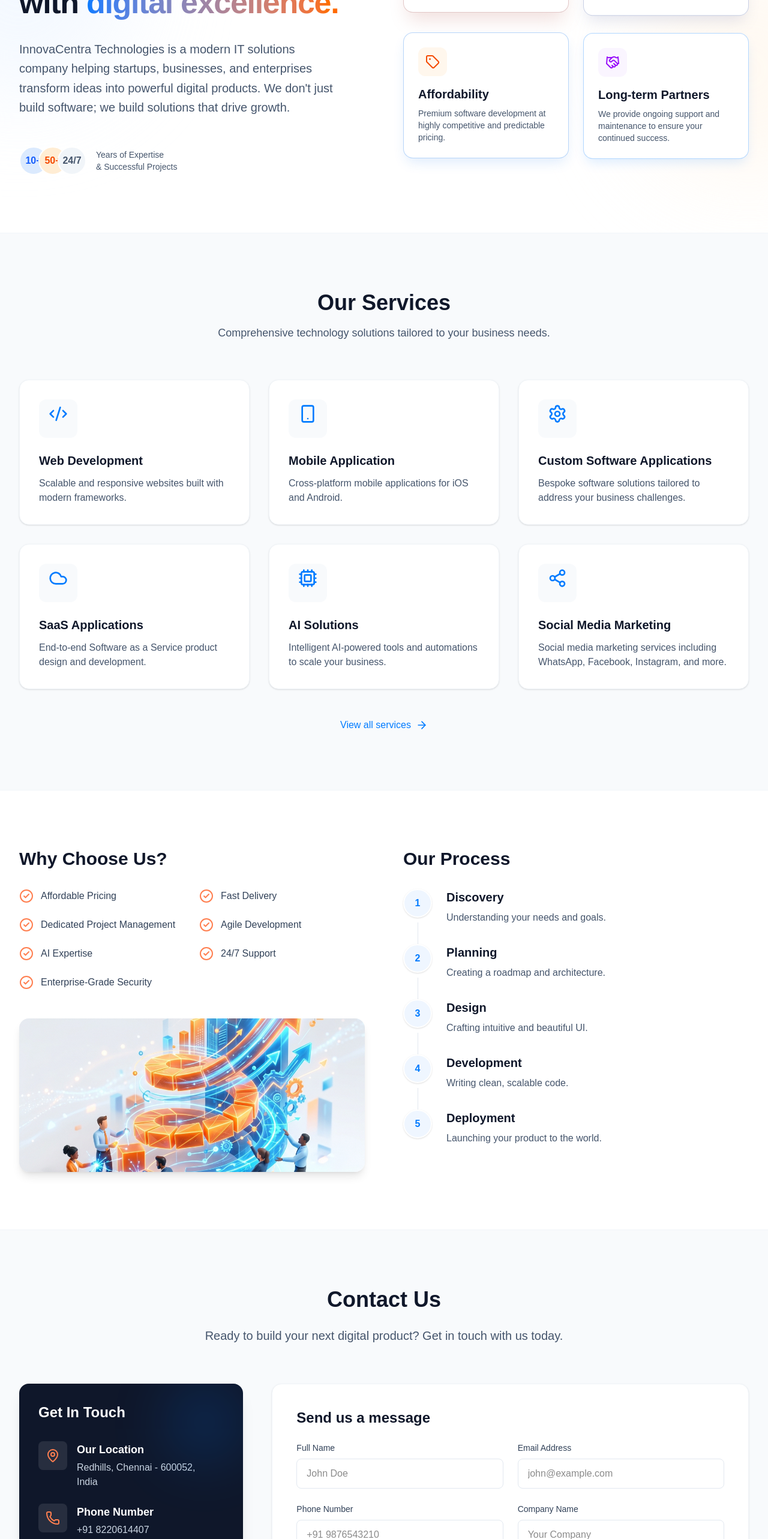
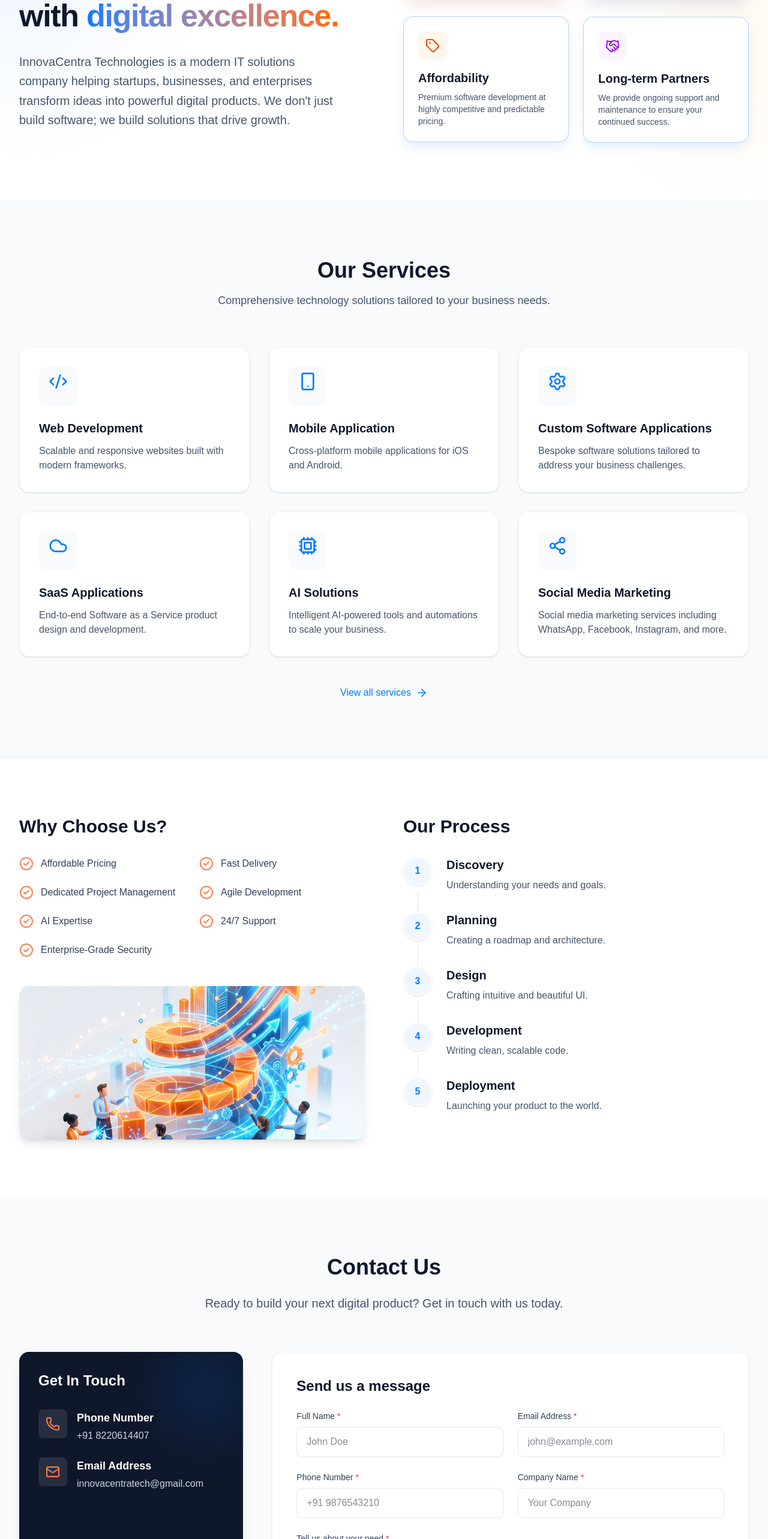
Before and after one commit to InnovaCentraTechnologies/InnovaCentra-webpage, a Next.js app in the folder innovacentra_website/: page / in a window 1280 px wide. Shown: the part 1174-3740 px from the top of the page at 60% size. Built offline with nearby package versions, Linux system fonts and the light colour scheme.

Commit message:
New fixes

```diff
--- a/innovacentra_website/app/api/contact/route.ts
+++ b/innovacentra_website/app/api/contact/route.ts
@@ -15,8 +15,14 @@
       }
     }
 
-    if (!sanitizedBody.fullName || !sanitizedBody.phone) {
-      return NextResponse.json({ success: false, error: "Missing required fields" }, { status: 400 });
+    if (sanitizedBody.type === 'contact') {
+      if (!sanitizedBody.fullName || !sanitizedBody.email || !sanitizedBody.phone || !sanitizedBody.company || !sanitizedBody.description) {
+        return NextResponse.json({ success: false, error: "Missing required fields for contact form" }, { status: 400 });
+      }
+    } else {
+      if (!sanitizedBody.fullName || !sanitizedBody.phone) {
+        return NextResponse.json({ success: false, error: "Missing required fields for callback form" }, { status: 400 });
+      }
     }
 
     const scriptUrl = process.env.GOOGLE_SCRIPT_URL;
--- a/innovacentra_website/app/page.tsx
+++ b/innovacentra_website/app/page.tsx
@@ -84,16 +84,6 @@
                 InnovaCentra Technologies is a modern IT solutions company helping startups, businesses, and enterprises transform ideas into powerful digital products. We don't just build software; we build solutions that drive growth.
               </p>
 
-              <div className="pt-4 flex items-center gap-4">
-                <div className="flex -space-x-4">
-                  <div className="w-12 h-12 rounded-full border-2 border-white bg-blue-100 flex items-center justify-center text-blue-600 font-bold">10+</div>
-                  <div className="w-12 h-12 rounded-full border-2 border-white bg-orange-100 flex items-center justify-center text-orange-600 font-bold">50+</div>
-                  <div className="w-12 h-12 rounded-full border-2 border-white bg-slate-100 flex items-center justify-center text-slate-600 font-bold">24/7</div>
-                </div>
-                <div className="text-sm font-medium text-slate-600">
-                  Years of Expertise <br/> & Successful Projects
-                </div>
-              </div>
             </div>
 
             {/* Right Content - Core Values Grid */}
@@ -231,16 +221,6 @@
                 <div className="space-y-6">
                   <div className="flex items-start gap-4">
                     <div className="bg-white/10 p-3 rounded-lg flex-shrink-0">
-                      <MapPin className="text-[var(--color-secondary)]" size={24} />
-                    </div>
-                    <div>
-                      <h3 className="font-semibold text-lg mb-1">Our Location</h3>
-                      <p className="text-slate-300">Redhills, Chennai - 600052,<br />India</p>
-                    </div>
-                  </div>
-
-                  <div className="flex items-start gap-4">
-                    <div className="bg-white/10 p-3 rounded-lg flex-shrink-0">
                       <Phone className="text-[var(--color-secondary)]" size={24} />
                     </div>
                     <div>
--- a/innovacentra_website/components/ContactForm.tsx
+++ b/innovacentra_website/components/ContactForm.tsx
@@ -51,29 +51,29 @@
 
           <div className="grid md:grid-cols-2 gap-6">
             <div>
-              <label className="block text-sm font-medium text-slate-700 mb-2">Full Name</label>
-              <input name="fullName" type="text" className="w-full px-4 py-3 rounded-lg border border-slate-200 focus:ring-2 focus:ring-[var(--color-primary)] focus:border-transparent outline-none transition-all" placeholder="John Doe" required />
+              <label className="block text-sm font-medium text-slate-700 mb-2">Full Name <span className="text-red-500">*</span></label>
+              <input name="fullName" type="text" className="w-full px-4 py-3 rounded-lg border border-slate-200 focus:ring-2 focus:ring-[var(--color-primary)] focus:border-transparent outline-none transition-all text-slate-900" placeholder="John Doe" required />
             </div>
             <div>
-              <label className="block text-sm font-medium text-slate-700 mb-2">Email Address</label>
-              <input name="email" type="email" className="w-full px-4 py-3 rounded-lg border border-slate-200 focus:ring-2 focus:ring-[var(--color-primary)] focus:border-transparent outline-none transition-all" placeholder="john@example.com" required />
+              <label className="block text-sm font-medium text-slate-700 mb-2">Email Address <span className="text-red-500">*</span></label>
+              <input name="email" type="email" className="w-full px-4 py-3 rounded-lg border border-slate-200 focus:ring-2 focus:ring-[var(--color-primary)] focus:border-transparent outline-none transition-all text-slate-900" placeholder="john@example.com" required />
             </div>
           </div>
 
           <div className="grid md:grid-cols-2 gap-6">
             <div>
-              <label className="block text-sm font-medium text-slate-700 mb-2">Phone Number</label>
-              <input name="phone" type="tel" className="w-full px-4 py-3 rounded-lg border border-slate-200 focus:ring-2 focus:ring-[var(--color-primary)] focus:border-transparent outline-none transition-all" placeholder="+91 9876543210" required />
+              <label className="block text-sm font-medium text-slate-700 mb-2">Phone Number <span className="text-red-500">*</span></label>
+              <input name="phone" type="tel" className="w-full px-4 py-3 rounded-lg border border-slate-200 focus:ring-2 focus:ring-[var(--color-primary)] focus:border-transparent outline-none transition-all text-slate-900" placeholder="+91 9876543210" required />
             </div>
             <div>
-              <label className="block text-sm font-medium text-slate-700 mb-2">Company Name</label>
-              <input name="company" type="text" className="w-full px-4 py-3 rounded-lg border border-slate-200 focus:ring-2 focus:ring-[var(--color-primary)] focus:border-transparent outline-none transition-all" placeholder="Your Company" />
+              <label className="block text-sm font-medium text-slate-700 mb-2">Company Name <span className="text-red-500">*</span></label>
+              <input name="company" type="text" className="w-full px-4 py-3 rounded-lg border border-slate-200 focus:ring-2 focus:ring-[var(--color-primary)] focus:border-transparent outline-none transition-all text-slate-900" placeholder="Your Company" required />
             </div>
           </div>
 
           <div>
-            <label className="block text-sm font-medium text-slate-700 mb-2">Tell us about your need</label>
-            <textarea name="description" rows={5} className="w-full px-4 py-3 rounded-lg border border-slate-200 focus:ring-2 focus:ring-[var(--color-primary)] focus:border-transparent outline-none transition-all resize-none" placeholder="Tell us about your project goals and requirements..." required></textarea>
+            <label className="block text-sm font-medium text-slate-700 mb-2">Tell us about your need <span className="text-red-500">*</span></label>
+            <textarea name="description" rows={5} className="w-full px-4 py-3 rounded-lg border border-slate-200 focus:ring-2 focus:ring-[var(--color-primary)] focus:border-transparent outline-none transition-all resize-none text-slate-900" placeholder="Tell us about your project goals and requirements..." required></textarea>
           </div>
 
           <button type="submit" disabled={isSubmitting} className="w-full bg-[var(--color-primary)] text-white px-8 py-4 rounded-xl font-bold text-lg hover:bg-blue-700 transition-colors flex justify-center items-center gap-2 disabled:opacity-70 disabled:cursor-not-allowed">
--- a/innovacentra_website/components/FloatingContact.tsx
+++ b/innovacentra_website/components/FloatingContact.tsx
@@ -131,7 +131,7 @@
                         placeholder="Your Name"
                         value={name}
                         onChange={(e) => setName(e.target.value)}
-                        className="w-full px-3 py-2 text-sm rounded-lg border border-slate-200 focus:ring-2 focus:ring-orange-500 focus:border-transparent outline-none transition-all"
+                        className="w-full px-3 py-2 text-sm rounded-lg border border-slate-200 focus:ring-2 focus:ring-orange-500 focus:border-transparent outline-none transition-all text-slate-900"
                         required
                       />
                     </div>
@@ -141,7 +141,7 @@
                         placeholder="Phone Number"
                         value={phone}
                         onChange={(e) => setPhone(e.target.value)}
-                        className="w-full px-3 py-2 text-sm rounded-lg border border-slate-200 focus:ring-2 focus:ring-orange-500 focus:border-transparent outline-none transition-all"
+                        className="w-full px-3 py-2 text-sm rounded-lg border border-slate-200 focus:ring-2 focus:ring-orange-500 focus:border-transparent outline-none transition-all text-slate-900"
                         required
                       />
                     </div>
--- a/innovacentra_website/components/Footer.tsx
+++ b/innovacentra_website/components/Footer.tsx
@@ -51,10 +51,6 @@
           <div>
             <h3 className="text-white font-semibold text-lg mb-4">Contact Us</h3>
             <ul className="space-y-2.5">
-              <li className="flex items-start gap-3">
-                <MapPin className="text-[var(--color-primary)] flex-shrink-0 mt-1" size={20} />
-                <span className="text-sm">Redhills, Chennai - 600052, India</span>
-              </li>
               <li className="flex items-center gap-3">
                 <Phone className="text-[var(--color-primary)] flex-shrink-0" size={20} />
                 <span className="text-sm">+91 8220614407</span>
```
Also changed, not shown: package.json (added, +10 -0 lines).
